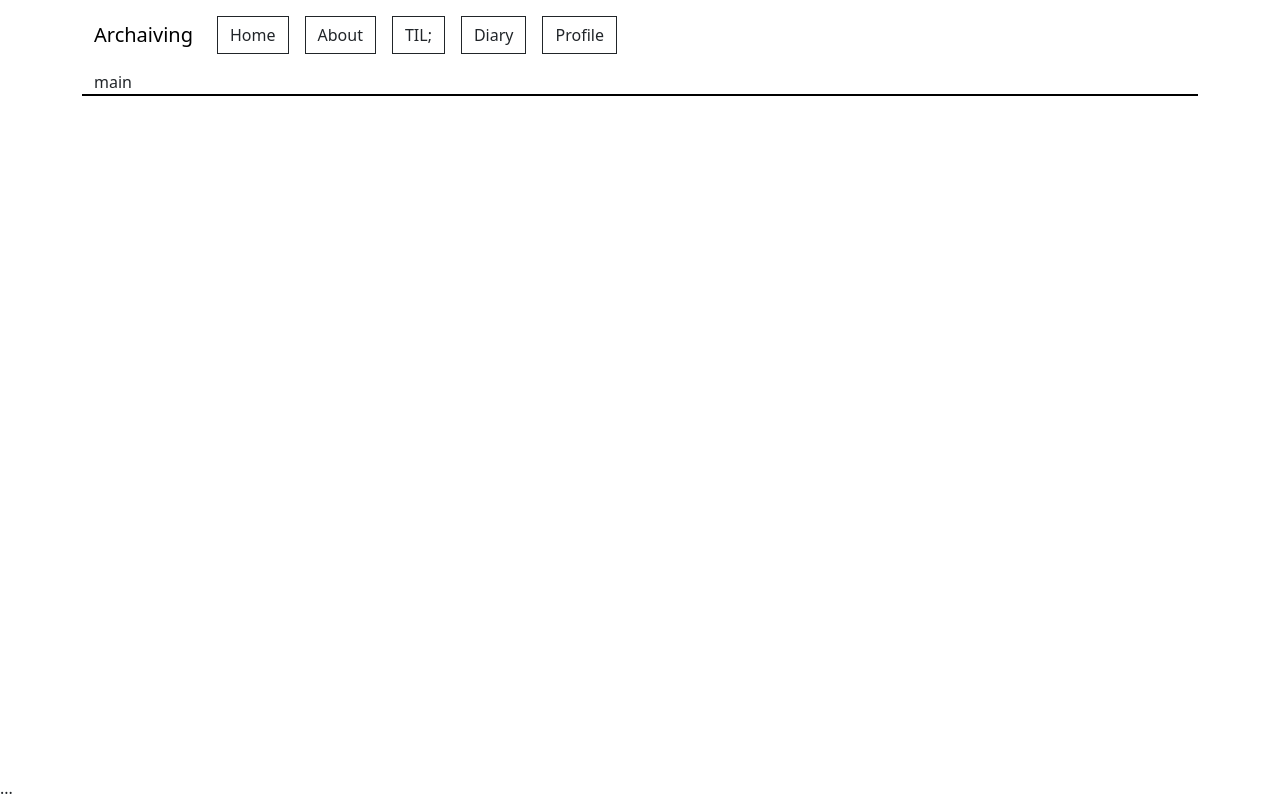
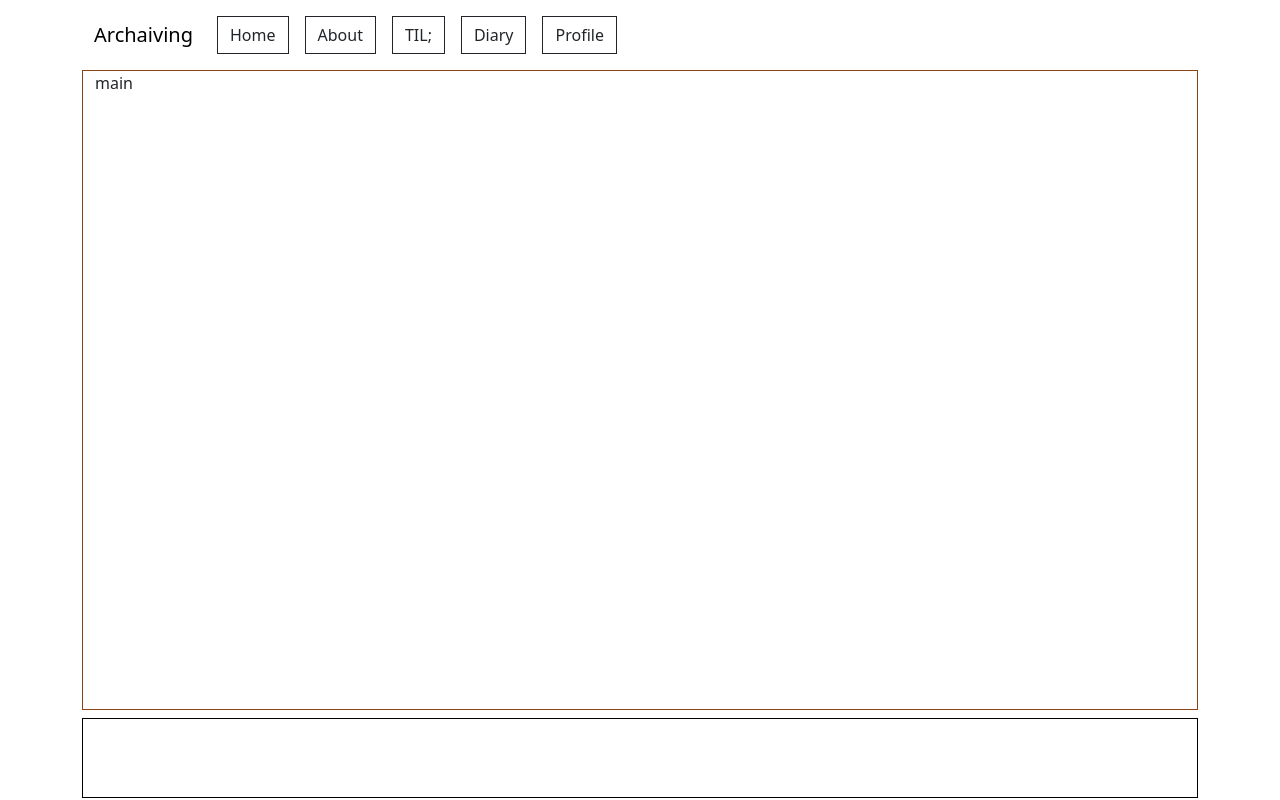
Before and after one commit to amissu89/blog, a Vue app: page / in a window 1280 px wide. Built offline with nearby package versions, Linux system fonts and the light colour scheme.

Commit message:
canavas section 높이 조정

```diff
--- a/src/components/CanvasSection.vue
+++ b/src/components/CanvasSection.vue
@@ -10,6 +10,9 @@ export default {
 
 }
 </script>
-<style lang="">
-
+<style scoped>
+.container{
+    height: 80vh;
+    border: 1px solid saddlebrown;
+}
 </style>
--- a/src/components/FooterSection.vue
+++ b/src/components/FooterSection.vue
@@ -1,6 +1,6 @@
 <template lang="">
     <div class="container">
-        <div class="fixed-bottom">...</div>
+
     </div>
 </template>
 <script>
@@ -12,5 +12,7 @@ export default {
 <style scoped>
 .container{
     border: solid 1px black;
+    height:10vh;
+    margin-top:1vh;
 }
 </style>
--- a/src/components/MainPage.vue
+++ b/src/components/MainPage.vue
@@ -8,6 +8,6 @@ export default {
 
 }
 </script>
-<style lang="">
+<style>
 
 </style>
```
Also changed, not shown: 1 other file (tests, documents, lock files or other folders).
